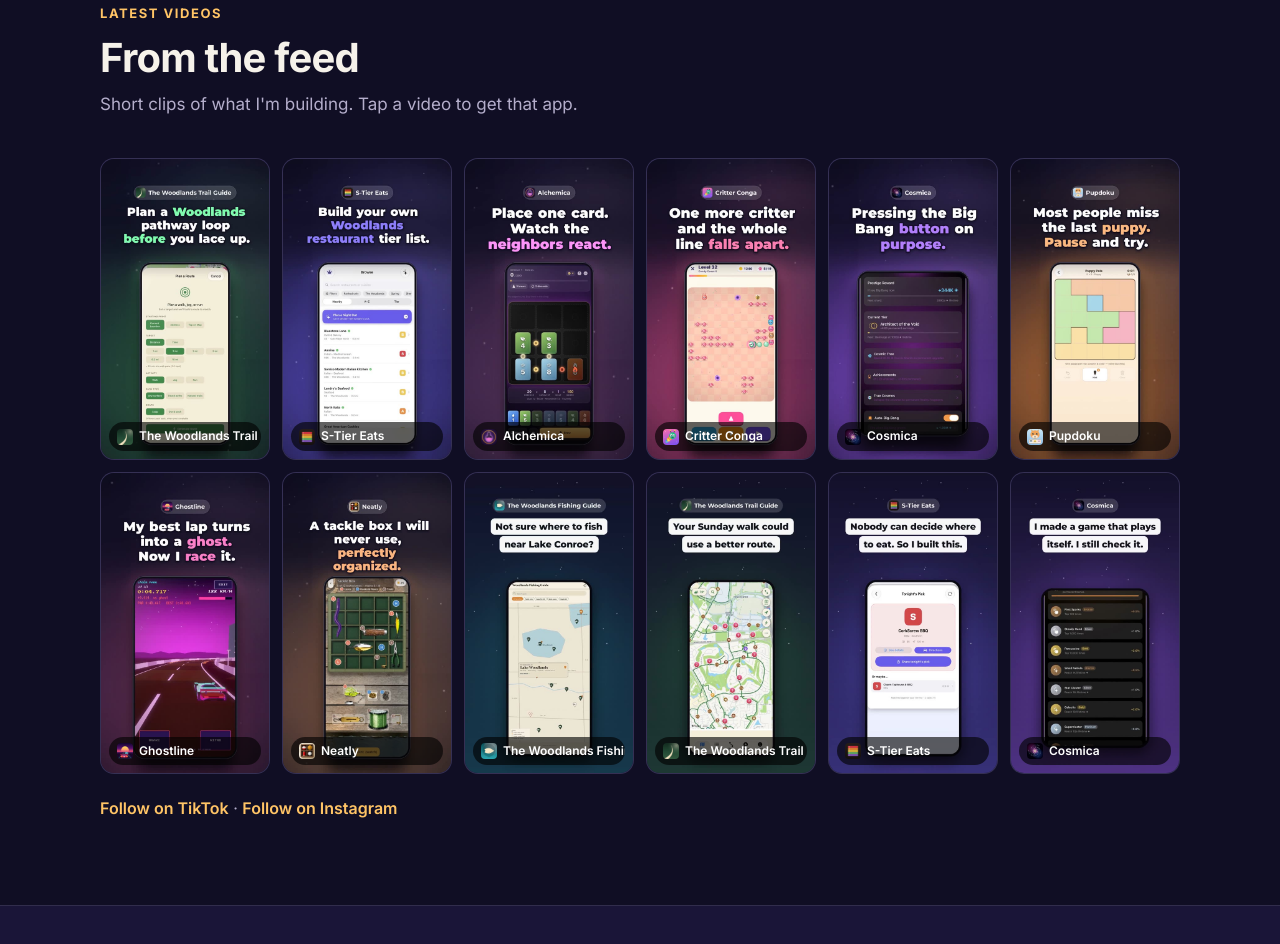
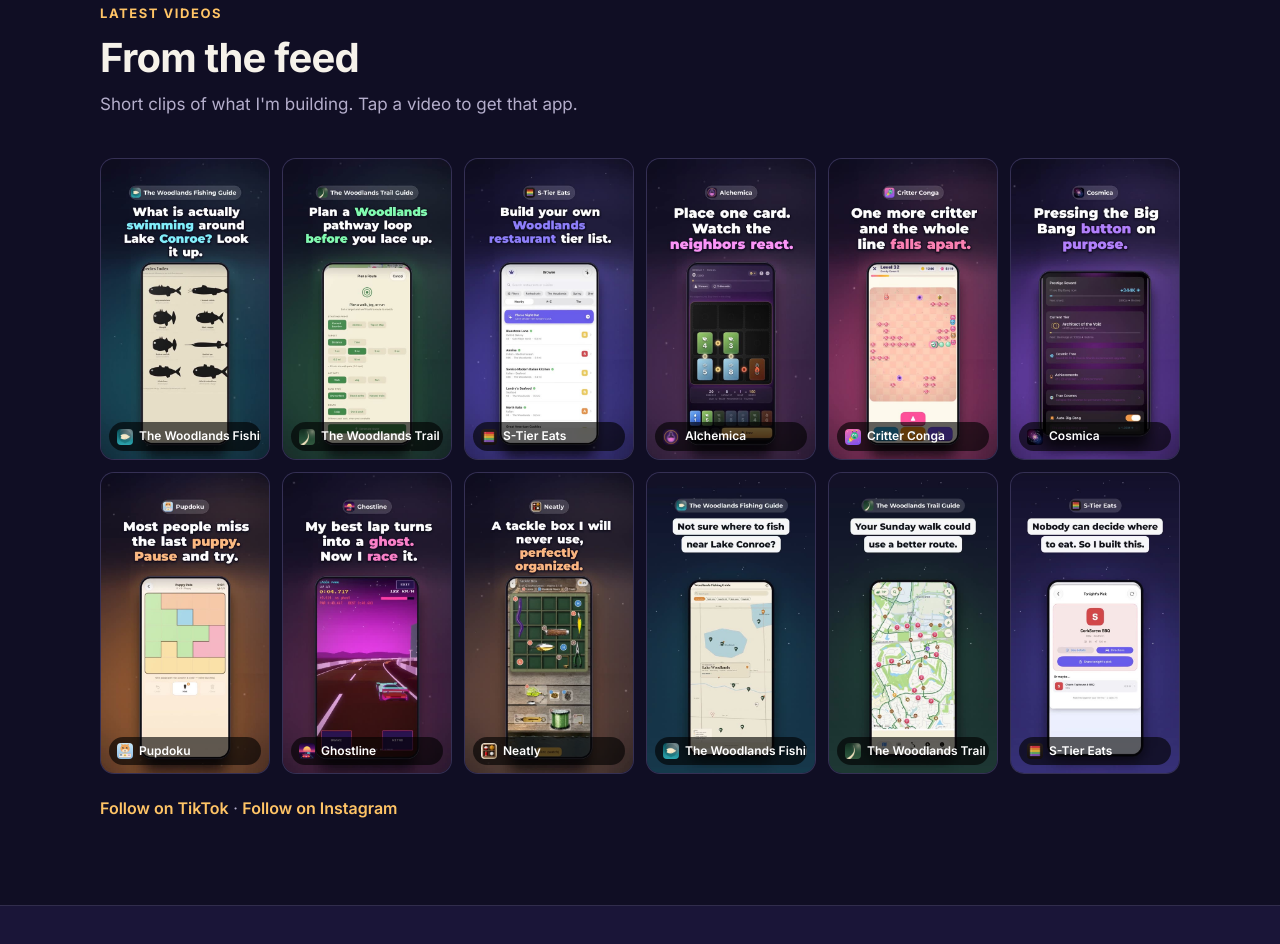
Before and after one commit to Compo-CF/afterhoursdevstudio, a plain HTML site: page index.html in a window 1280 px wide. Shown: the part 2141-3085 px from the top of the page. Drawn offline with Linux system fonts and the light colour scheme.

Commit message:
Update feed

```diff
--- a/index.html
+++ b/index.html
@@ -333,6 +333,10 @@
           <p class="lede">Short clips of what I'm building. Tap a video to get that app.</p>
         </div>
         <div class="grid">
+          <a class="tile" href="https://apps.apple.com/us/app/id6773332173?ct=afterhours_feed">
+            <img src="feed/2026-11-16-1130-afterhoursdevstudio-woodlands-fishing.jpg" alt="What is actually swimming around Lake Conroe? Look it up." loading="lazy">
+            <span class="tag"><img src="icons/woodlands-fishing.png" alt="">The Woodlands Fishing Guide</span>
+          </a>
           <a class="tile" href="https://apps.apple.com/us/app/id6785576912?ct=afterhours_feed">
             <img src="feed/2026-11-15-1900-afterhoursdevstudio-woodlands-trails.jpg" alt="Plan a Woodlands pathway loop before you lace up." loading="lazy">
             <span class="tag"><img src="icons/woodlands-trails.png" alt="">The Woodlands Trail Guide</span>
@@ -377,10 +381,6 @@
             <img src="feed/2026-10-31-1900-afterhoursdevstudio-stier-eats.jpg" alt="Nobody can decide where to eat. So I built this." loading="lazy">
             <span class="tag"><img src="icons/stier-eats.png" alt="">S-Tier Eats</span>
           </a>
-          <a class="tile" href="https://apps.apple.com/us/app/id6784340038?ct=afterhours_feed">
-            <img src="feed/2026-10-31-1130-afterhoursdevstudio-cosmica.jpg" alt="I made a game that plays itself. I still check it." loading="lazy">
-            <span class="tag"><img src="icons/cosmica.png" alt="">Cosmica</span>
-          </a>
         </div>
         <p class="more"><a href="https://www.tiktok.com/@afterhoursdevstudio">Follow on TikTok</a> &middot; <a href="https://www.instagram.com/afterhoursdevstudio/">Follow on Instagram</a></p>
       </div>
```
Also changed, not shown: feed/2026-11-16-1130-afterhoursdevstudio-woodlands-fishing.jpg (added).
